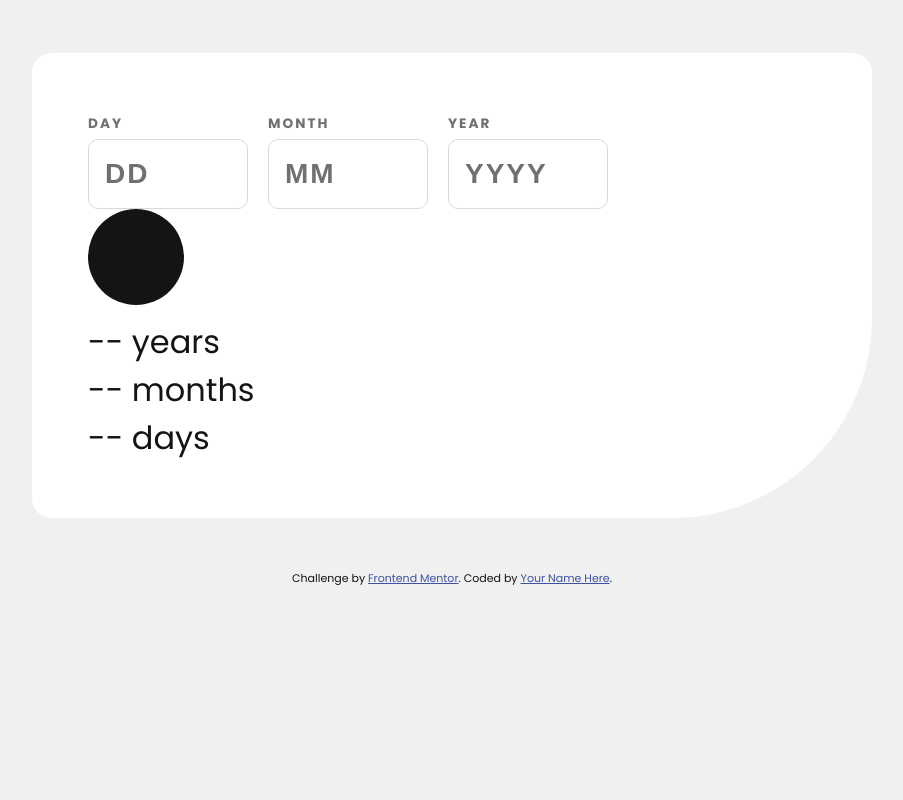
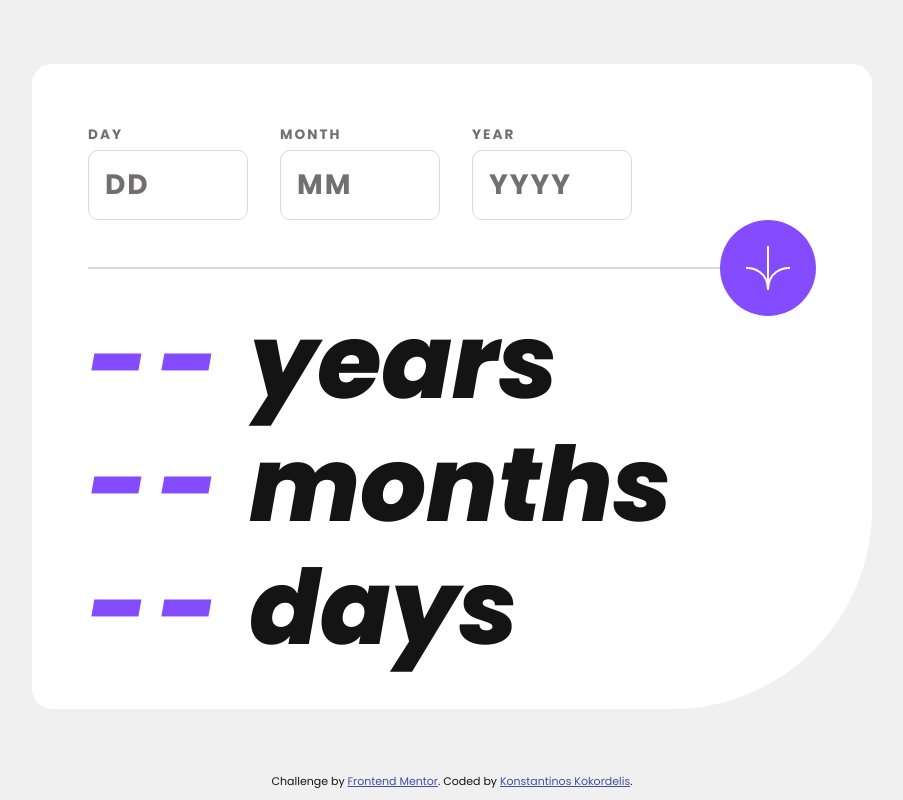
Before and after one commit to felagund1789/age-calculator-app, a website built with Vite: page index.html in a window 1280 px wide. Shown: the whole page, without its empty margins (188-1091 px from the left). Built offline with nearby package versions, Linux system fonts and the light colour scheme.

Commit message:
Added styles for button, result and active states

```diff
--- a/index.html
+++ b/index.html
@@ -39,18 +39,19 @@
       </div>
     </div>
     <div class="button">
+      <hr />
       <button></button>
     </div>
     <div class="result">
-      <p>-- years</p>
-      <p>-- months</p>
-      <p>-- days</p>
+      <p><span class="digits">--</span> years</p>
+      <p><span class="digits">--</span> months</p>
+      <p><span class="digits">--</span> days</p>
     </div>
   </main>
 
   <div class="attribution">
-    Challenge by <a href="https://www.frontendmentor.io?ref=challenge" target="_blank">Frontend Mentor</a>.
-    Coded by <a href="#">Your Name Here</a>.
+    Challenge by <a href="https://www.frontendmentor.io/challenges/age-calculator-app-dF9DFFpj-Q" target="_blank">Frontend Mentor</a>.
+    Coded by <a href="https://www.frontendmentor.io/profile/felagund1789">Konstantinos Kokordelis</a>.
   </div>
 </body>
 
--- a/style.css
+++ b/style.css
@@ -29,6 +29,7 @@ body {
   align-items: center;
 }
 .container {
+  margin: 2rem 0;
   box-sizing: border-box;
   background-color: var(--white);
   border-top-left-radius: 20px;
@@ -51,9 +52,10 @@ body {
   justify-content: start;
 }
 .container > .fields > div > input {
+  font-family: Poppins, Arial, Helvetica, sans-serif;
   box-sizing: border-box;
   font-size: .875rem;
-  font-weight: 800;
+  font-weight: 700;
   letter-spacing: 2px;
   width: 160px;
   height: 70px;
@@ -61,14 +63,16 @@ body {
   border-color: var(--lightgrey);
   border-radius: 10px;
   padding: 16px;
-  margin-right: 20px;
+  margin-right: 32px;
 }
 .container > .fields > div > input::placeholder {
   color: var(--smokeygrey);
 }
+.container > .fields > div > input:hover,
 .container > .fields > div > input:focus {
   border: 1px solid;
   border-color: var(--purple);
+  outline: none;
 }
 .container > .fields > div > label {
   font-size: .425rem;
@@ -78,10 +82,40 @@ body {
   text-transform: uppercase;
   letter-spacing: 2px;
 }
-.container button {
+.container > .button {
+  display: flex;
+  flex-direction: row;
+  justify-content: end;
+  align-items: center;
+}
+.container > .button > hr {
+  width: calc(100% - 96px - 1px);
+  border-color: var(--lightgrey);
+  border-style: solid;
+}
+.container > .button > button {
   width: 96px;
   height: 96px;
   border: none;
   border-radius: 1000px;
+  background-color: var(--purple);
+  background-image: url("assets/images/icon-arrow.svg");
+  background-position: center center;
+  background-repeat: no-repeat;
+  cursor: pointer;
+}
+.container > .button > button:hover {
   background-color: var(--offblack);
 }
+.container > .result > p {
+  color: var(--offblack);
+  font-size: 3.25rem;
+  font-style: italic;
+  font-weight: 800;
+  padding: 0px;
+  margin: -1rem 0;
+}
+.container > .result > p > span.digits {
+  color: var(--purple);
+  letter-spacing: 10px;
+}
```
